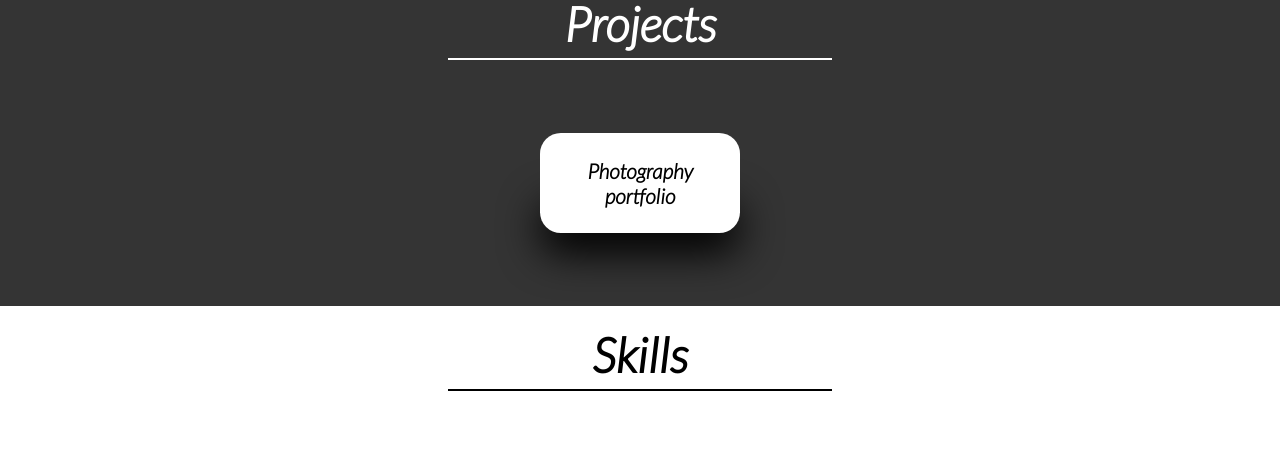
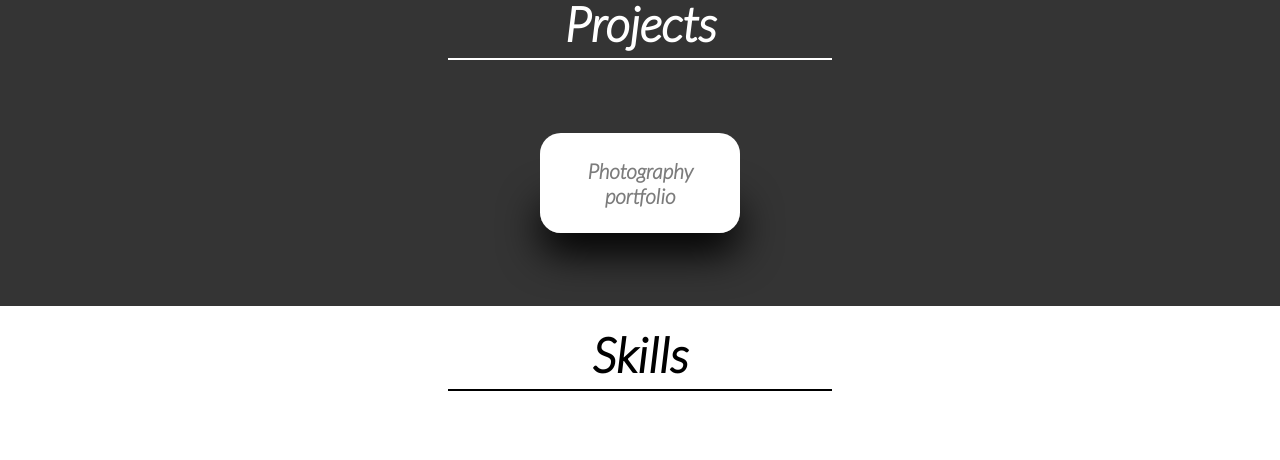
Before and after one commit to AresiRosende/AresiRosende.github.io, a plain HTML site: page index.html in a window 1280 px wide. Shown: the part 1620-2080 px from the top of the page. Drawn offline with Linux system fonts and the light colour scheme.

Commit message:
cambios en projects

```diff
--- a/css/style.css
+++ b/css/style.css
@@ -170,6 +170,7 @@ Projects
     font-size: 1.3em;
 }
 .slide1 {
+    color: rgb(124, 124, 124);
     height: 100px;
     background-color: white;
     z-index: 1;
@@ -183,7 +184,7 @@ Projects
 }
 .slide2 {
     height: 50px;
-    background-color: black;
+    background-color: rgb(124, 124, 124);
     padding: 20px;
     transition: .8s;
     transform: translateY(-25px);
```
